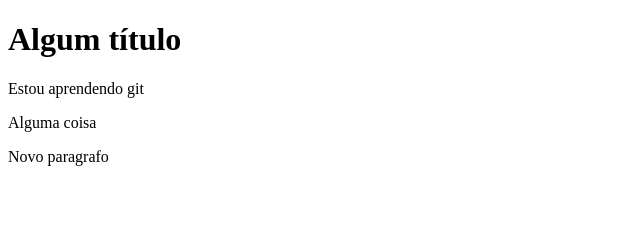
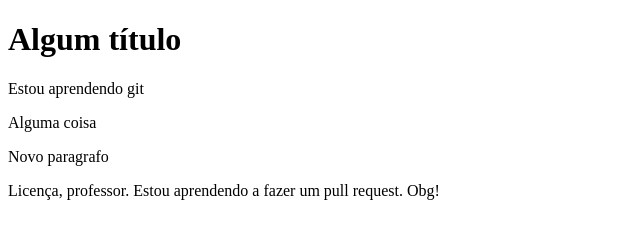
Before and after one commit to matheusbattisti/tutorial_git, a plain HTML site: page index.html in a window 1280 px wide. Shown: the whole page, without its empty margins (0-640 px from the left). Drawn offline with Linux system fonts and the light colour scheme.

Commit message:
aprendendo a fazer pull request

```diff
--- a/index.html
+++ b/index.html
@@ -11,5 +11,6 @@
     <p>Estou aprendendo git</p>
     <p>Alguma coisa</p>
     <p>Novo paragrafo</p>
+    <p>Licença, professor. Estou aprendendo a fazer um pull request. Obg!</p>
   </body>
 </html>
```
